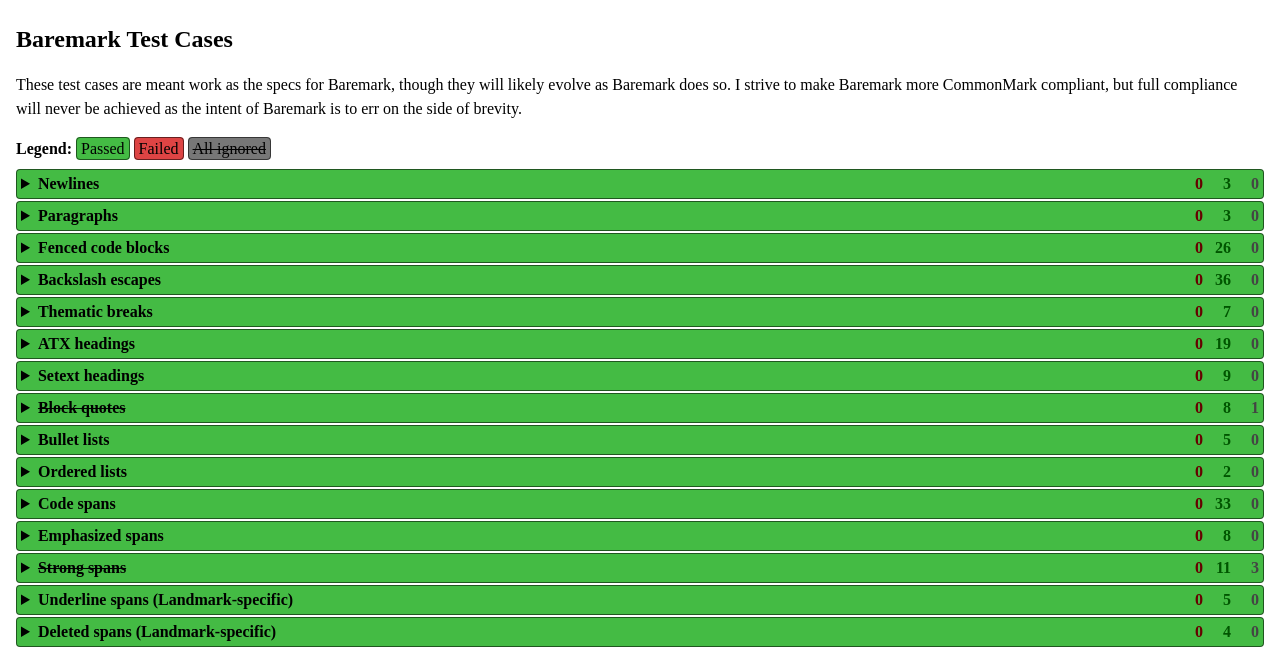
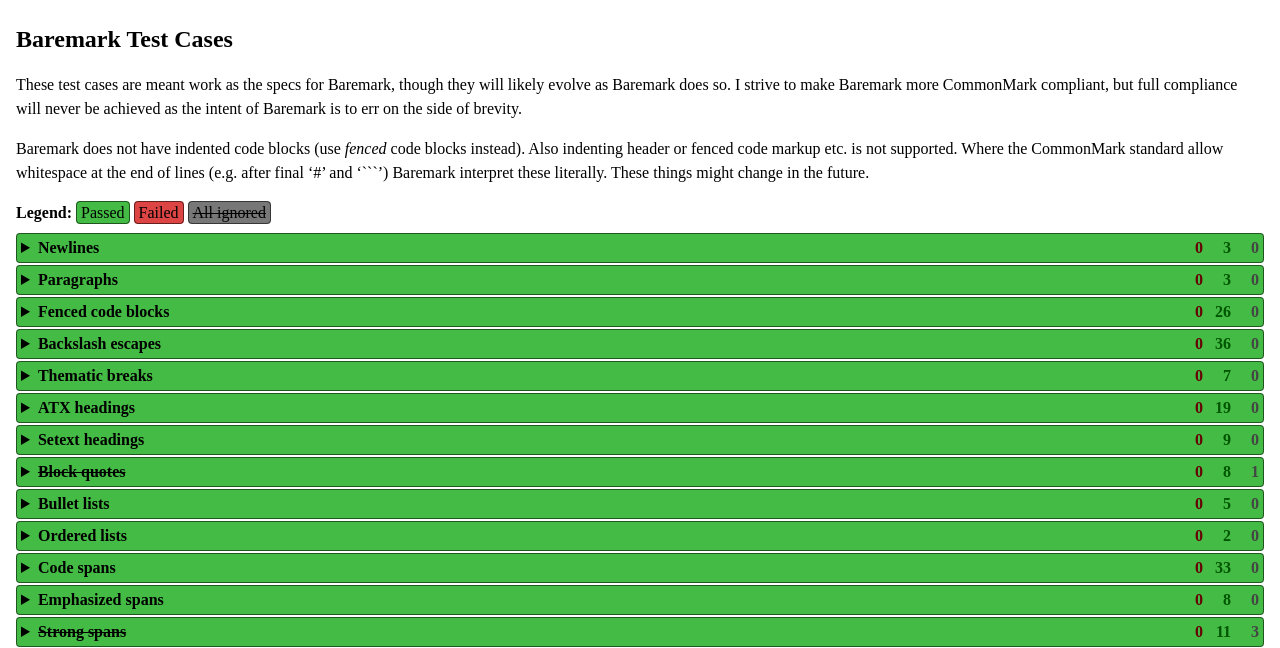
Before and after one commit to zrajm/baremark, a plain HTML site: page index.html in a window 1280 px wide. Shown: the part 147-795 px from the top of the page. Drawn offline with Linux system fonts and the light colour scheme; no server answers.

Commit message:
Added description of indent and line-final space

````diff
--- a/index.html
+++ b/index.html
@@ -95,6 +95,12 @@ target=_blank>TODO list</a> for Baremark (in Emacs org-mode format).</p>
 likely evolve as Baremark does so. I strive to make Baremark more CommonMark
 compliant, but full compliance will never be achieved as the intent of Baremark
 is to err on the side of brevity.</p>
+
+<p>Baremark does not have indented code blocks (use <i>fenced</i> code blocks
+instead). Also indenting header or fenced code markup etc. is not supported.
+Where the CommonMark standard allow whitespace at the end of lines (e.g. after
+final ‘#’ and ‘```’) Baremark interpret these literally. These things might
+change in the future.</p>
 
 <p><b>Legend:</b>
   <span class="legend pass">Passed</span>
````
